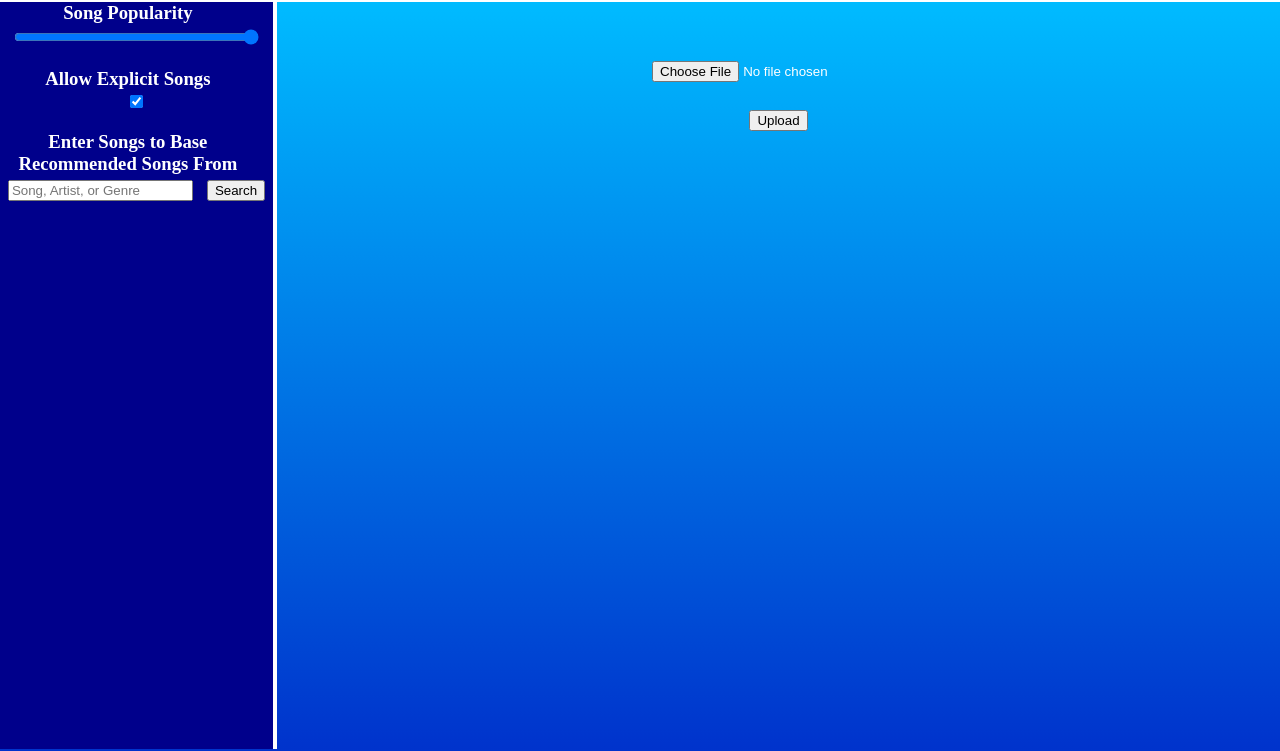
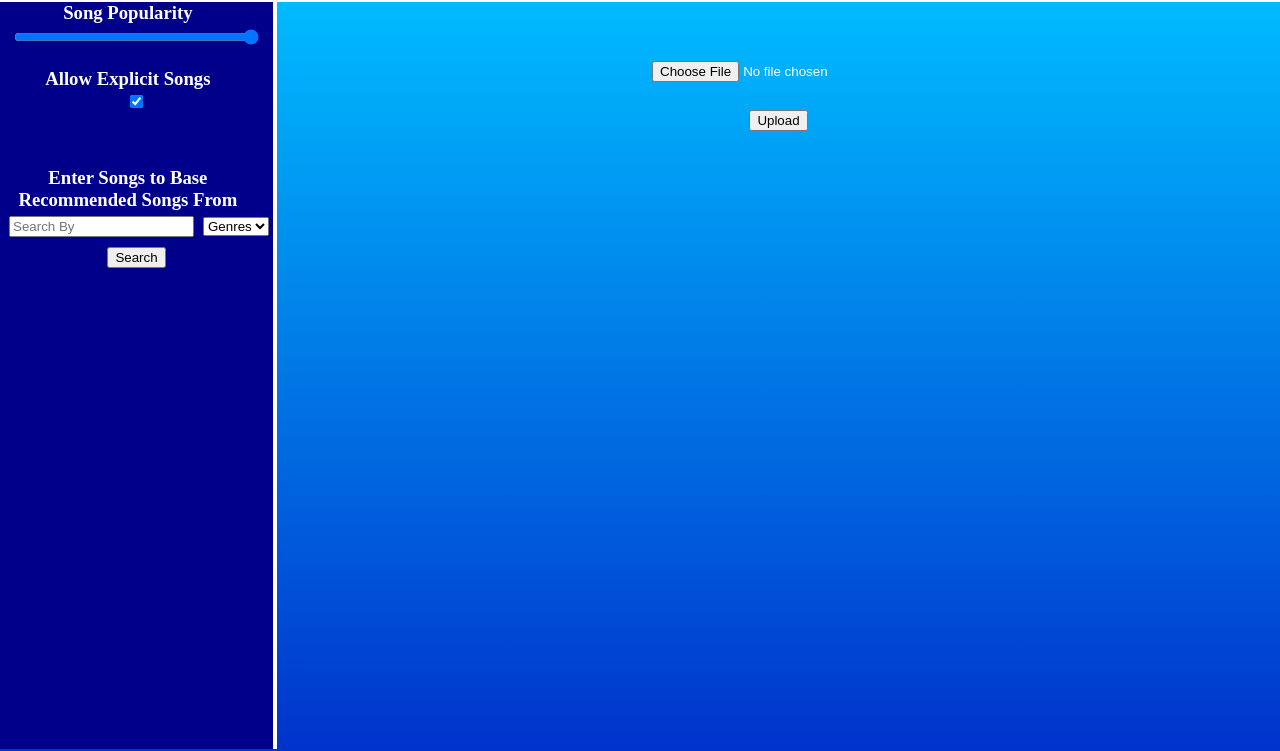
Before and after one commit to zwklingler/EmotionSongRecommender, a Django app: page / in a window 1280 px wide. Shown: the part 49-800 px from the top of the page. Run offline with Django 3.2, Linux system fonts and the light colour scheme.

Commit message:
Added the ability for users to seed recommendations based upon artists, songs, or genres

```diff
--- a/senior_project/emotion_song_recommender/static/emotion_song_recommender/index.css
+++ b/senior_project/emotion_song_recommender/static/emotion_song_recommender/index.css
@@ -248,3 +267,96 @@ input[type="range"] {
   color: white;
   text-align: center;
 }
+
+.search_result {
+  width: 100%;
+  display: block;
+  overflow: hidden;
+  margin: 0px;
+  color: black;
+  background-color: #73bbff;
+  border: solid white 1px;
+  margin-left: 5px;
+  margin-right: 5px;
+}
+
+.search_result:hover {
+  background-color: #0033CC;
+  cursor: pointer;
+}
+
+.search_results {
+  box-sizing: border-box;
+  display: inline;
+  margin-left: 5px;
+  margin-right: 5px;
+  display: block;
+  overflow: hidden;
+  margin: 0px;
+  display: block;
+  max-height: 25%;
+  overflow-y: scroll;
+  text-align: left;
+  width: 100%;
+}
+
+.select_results {
+  box-sizing: border-box;
+  display: inline;
+  margin-left: 5px;
+  margin-right: 5px;
+  display: block;
+  overflow: hidden;
+  margin: 0px;
+  display: block;
+  max-height: 25%;
+  overflow-y: scroll;
+  text-align: left;
+  width: 100%;
+}
+
+.select_result {
+  box-sizing: border-box;
+  width: 100%;
+  display: block;
+  overflow: hidden;
+  margin: 0px;
+  color: black;
+  background-color: #73bbff;
+  border: solid white 1px;
+}
+
+.select_type {
+  box-sizing: border-box;
+  float: left;
+  padding-left: 2px;
+  padding-right: 2px;
+  text-align: left;
+  background-color: #0033CC;
+  font-weight: bold;
+  width: 20%;
+}
+
+.select_text {
+  box-sizing: border-box;
+  float: left;
+  padding-left: 2px;
+  padding-right: 2px;
+  text-align: left;
+  background-color: #73bbff;
+  width: 80%;
+}
+
+.select_result:hover > .select_type {
+  background-color: #73bbff;
+  cursor: pointer;
+}
+
+.select_result:hover > .select_text {
+  background-color: #0033CC;
+  cursor: pointer;
+}
+
+.select_id {
+  display: none;
+}
--- a/senior_project/emotion_song_recommender/static/emotion_song_recommender/index.js
+++ b/senior_project/emotion_song_recommender/static/emotion_song_recommender/index.js
@@ -4,17 +4,25 @@ function upload() {
     reset_songs()
 
     var fd = new FormData();
-    var files = $('#image_file')[0].files;
-    var popularity = document.getElementById('popularity').value;
+    var files = $("#image_file")[0].files;
+    var popularity = document.getElementById("popularity").value;
+
+    var genres = getGenres()
+    var songs = getSongs()
+    var artists = getArtists()
+
 
     // Check file selected or not
     if (files.length > 0) {
-        fd.append('file', files[0]);
-        fd.append('popularity', popularity)
+        fd.append("file", files[0]);
+        fd.append("popularity", popularity)
+        fd.append("genres", JSON.stringify(genres))
+        fd.append("songs", JSON.stringify(songs))
+        fd.append("artists", JSON.stringify(artists))
 
         $.ajax({
-            url: '/get_emotion_songs/',
-            type: 'POST',
+            url: "/get_emotion_songs/",
+            type: "POST",
             data: fd,
             dataType: "json",
             contentType: false,
@@ -28,10 +36,9 @@ function upload() {
                 else {
                     console.log(data)
                     // Create titles
-                    if (data.songs.tracks.length > 0)
-                    {
+                    if (data.songs.tracks.length > 0) {
                         var emotionPrediction = data.emotion
-                        document.getElementById("emotion_prediction").innerText =  emotionPrediction.charAt(0).toUpperCase() + emotionPrediction.slice(1);
+                        document.getElementById("emotion_prediction").innerText = emotionPrediction.charAt(0).toUpperCase() + emotionPrediction.slice(1);
 
                         let div = document.createElement("div");
                         div.setAttribute("class", "song_title");
@@ -52,15 +59,13 @@ function upload() {
                         div.appendChild(artistTitle)
 
                         document.getElementById("song_results").appendChild(div);
-                        var useExplicit = document.getElementById('explicit').checked
+                        var useExplicit = document.getElementById("explicit").checked
 
                         var songCount = 0;
-                        for(var i = 0; i < data.songs.tracks.length; i++) {
+                        for (var i = 0; i < data.songs.tracks.length; i++) {
                             let track = data.songs.tracks[i]
-                            console.log(track.explicit)
 
-                            if (useExplicit == true || (useExplicit == false && track.explicit == false))
-                            {
+                            if (useExplicit == true || (useExplicit == false && track.explicit == false)) {
                                 songCount += 1
                                 div = document.createElement("div")
                                 div.setAttribute("class", "song");
@@ -76,8 +81,7 @@ function upload() {
                                 trackName.setAttribute("class", "track_name");
                                 trackName.textContent = track.name
                                 // Add On Click
-                                trackName.onclick = function()
-                                {
+                                trackName.onclick = function () {
                                     take_to_page(track.external_urls.spotify);
                                 }
                                 div.appendChild(trackName)
@@ -85,16 +89,13 @@ function upload() {
                                 // Track artist
                                 let trackArtist = document.createElement("span")
                                 trackArtist.setAttribute("class", "track_artist");
-                                for (var j = 0; j < track.artists.length; j++)
-                                {
-                                    if (j != 0)
-                                    {
+                                for (var j = 0; j < track.artists.length; j++) {
+                                    if (j != 0) {
                                         trackArtist.textContent += ", "
                                     }
                                     trackArtist.textContent += track.artists[j].name
                                 }
-                                trackArtist.onclick = function()
-                                {
+                                trackArtist.onclick = function () {
                                     take_to_page(track.artists[0].external_urls.spotify);
                                 }
                                 div.appendChild(trackArtist)
@@ -111,8 +112,7 @@ function upload() {
                         */
                     }
 
-                    else
-                    {
+                    else {
                         document.getElementById("error").style.visibility = "visible"
                         document.getElementById("error").textContent = "No songs were found. Change the settings and try again."
                     }
@@ -133,9 +133,204 @@ function upload() {
     }
 }
 
+function getGenres() {
+    selected = document.getElementById("selected_results")
+    var genres = []
+
+    if (selected.childNodes.length > 0) {
+        for (var i = 0; i < selected.childNodes.length; i++) {
+            if (selected.childNodes[i].childNodes.length >= 2) {
+                if (selected.childNodes[i].childNodes[0].innerText == "Genre") {
+                    genres.push(selected.childNodes[i].childNodes[1].innerText)
+                }
+            }
+        }
+    }
+    return genres
+}
+
+function getSongs() {
+    selected = document.getElementById("selected_results")
+    var songs = []
+
+    if (selected.childNodes.length > 0) {
+        for (var i = 0; i < selected.childNodes.length; i++) {
+            if (selected.childNodes[i].childNodes.length >= 3) {
+                if (selected.childNodes[i].childNodes[0].innerText == "Song") {
+                    songs.push(selected.childNodes[i].childNodes[2].innerText)
+                }
+            }
+        }
+    }
+    console.log(songs)
+    return songs
+}
+
+function getArtists() {
+    selected = document.getElementById("selected_results")
+    artists = []
+
+    if (selected.childNodes.length > 0) {
+        for (var i = 0; i < selected.childNodes.length; i++) {
+            if (selected.childNodes[i].childNodes.length >= 3) {
+                if (selected.childNodes[i].childNodes[0].innerText == "Artist") {
+                    artists.push(selected.childNodes[i].childNodes[2].innerText)
+                }
+            }
+        }
+    }
+    console.log(artists)
+    return artists
+}
+
+function removeSelected(text, type) {
+    alert(text + type)
+}
+
+function addToSeed(text, type, spotifyId) {
+
+    var selected = document.getElementById("selected_results")
+
+    div = document.createElement("div")
+    div.setAttribute("class", "select_result");
+
+    let selectType = document.createElement("span")
+    selectType.setAttribute("class", "select_type")
+    selectType.innerText = type.charAt(0).toUpperCase() + type.slice(1);
+    div.appendChild(selectType)
+
+    let selectText = document.createElement("span")
+    selectText.setAttribute("class", "select_text")
+    selectText.innerText = text
+    div.appendChild(selectText)
+
+    if (spotifyId != null)
+    {
+        let selectId = document.createElement("span")
+        selectId.setAttribute("class", "select_id")
+        selectId.innerText = spotifyId
+        div.appendChild(selectId)
+    }
+
+    div.onclick = function () {
+        removeSelected(text, type);
+    }
+
+    document.getElementById("selected_results").appendChild(div)
+    document.getElementById("selected_results").style.display = "inline";
+}
+
+function search() {
+    document.getElementById("search_spinner").style.display = "inline"
+    reset_search_results()
+    var fd = new FormData();
+    search_by = document.getElementById("search_by").value;
+    search_text = document.getElementById("search_text").value;
+
+
+    fd.append("search_by", search_by)
+    fd.append("search_text", search_text)
+
+    $.ajax({
+        url: "/search/",
+        type: "POST",
+        data: fd,
+        dataType: "json",
+        contentType: false,
+        processData: false,
+        success: function (data, status) {
+            document.getElementById("search_spinner").style.display = "none"
+            console.log(data)
+
+            if (data.songs != null && data.songs.tracks.items.length > 0) {
+                for (var i = 0; i < data.songs.tracks.items.length; i++) {
+                    div = document.createElement("div")
+                    div.setAttribute("class", "search_result");
+                    track = data.songs.tracks.items[i];
+
+                    // Search Item Result
+                    let searchItem = document.createElement("span")
+                    searchItem.setAttribute("class", "search_track");
+
+                    let trackArtist = ""
+                    for (var j = 0; j < track.artists.length; j++) {
+                        if (j != 0) {
+                            trackArtist += ", "
+                        }
+                        trackArtist += track.artists[j].name
+                    }
+                    let text = track.name
+                    searchItem.innerText = track.name + " by " + trackArtist;
+                    div.appendChild(searchItem)
+                    // Add On Click
+                    div.onclick = function () {
+                        addToSeed(text, "song", track.id);
+                    }
+                    document.getElementById("search_results").appendChild(div);
+                }
+            }
+            else if (data.artists != null && data.artists.artists.items.length > 0) {
+                div = document.createElement("div")
+                div.setAttribute("class", "search_result");
+
+                for (var i = 0; i < data.artists.artists.items.length; i++) {
+                    div = document.createElement("div")
+                    div.setAttribute("class", "search_result");
+                    artist = data.artists.artists.items[i];
+
+                    // Search Item Result
+                    let searchItem = document.createElement("span")
+                    searchItem.setAttribute("class", "search_artist");
+
+                    let text = artist.name
+                    searchItem.innerText = text;
+
+                    div.appendChild(searchItem)
+                    // Add On Click
+                    div.onclick = function () {
+                        addToSeed(text, "artist", artist.id);
+                    }
+                    document.getElementById("search_results").appendChild(div);
+                }
+            }
+            else if (data.genres != null && data.genres.length > 0) {
+                div = document.createElement("div")
+                div.setAttribute("class", "search_result");
+
+                for (var i = 0; i < data.genres.length; i++) {
+                    div = document.createElement("div")
+                    div.setAttribute("class", "search_result");
+                    genre = data.genres[i];
+
+                    // Search Item Result
+                    let searchItem = document.createElement("span")
+                    searchItem.setAttribute("class", "search_genre");
+
+                    let text = genre
+                    searchItem.innerText = text;
+
+                    div.appendChild(searchItem)
+                    // Add On Click
+                    div.onclick = function () {
+                        addToSeed(text, "genre", null);
+                    }
+                    document.getElementById("search_results").appendChild(div);
+                }
+            }
+            else {
+
+            }
+
+        },
+        error: function () {
+            document.getElementById("search_spinner").style.display = "none"
+        }
+    });
+}
+
 // Preview the uploaded file
 function load_file(event) {
-    var output = document.getElementById('preview');
+    var output = document.getElementById("preview");
     output.style.visibility = "visible"
     output.src = URL.createObjectURL(event.target.files[0]);
     output.onload = function () {
@@ -152,7 +347,14 @@ function reset_songs() {
     document.getElementById("emotion_prediction").innerText = ""
 }
 
+function reset_search_results() {
+    var parent = document.getElementById("search_results");
+    while (parent.firstChild) {
+        parent.removeChild(parent.firstChild);
+    }
+}
+
 // Take user to the passed in link
 function take_to_page(link) {
-    window.open(link, '_newtab')
+    window.open(link, "_newtab")
 }
--- a/senior_project/emotion_song_recommender/templates/emotion_song_recommender/index.html
+++ b/senior_project/emotion_song_recommender/templates/emotion_song_recommender/index.html
@@ -29,12 +29,32 @@
         <input class="settings" type="checkbox" id="explicit" name="explicit" value="explicit" checked>
         <br><br>
 
+        <!-- Selected Results -->
+        <div id='selected_results' class="selected_results">
+        </div>
+        <br><br>
+
         <h3 class="settings_text">Enter Songs to Base Recommended Songs From</h3>
-        <input class="settings" type="text" placeholder="Song, Artist, or Genre">
-        <input class="settings" type="button" value="Search">
+        <input class="settings" type="text" id="search_text" placeholder="Search By">
+        <select class="settings" id="search_by">
+          <option value="genre">Genres</option>
+          <option value="song">Songs</option>
+          <option value="artist">Artists</option>
+        </select>
+
+        <input class="settings" type="button" value="Search" onclick="search()">
+        <br>
+        <img id="search_spinner" class="spinner" src="{% static 'emotion_song_recommender/spinner.gif' %}" height="100px" width="100px">
+
+        <!-- Search Results -->
+        <div id="search_results" class="search_results">
+        </div>
+
+      </div>
 
 
-      </div>
+
+
 
 
       <div class="content">
--- a/senior_project/emotion_song_recommender/urls.py
+++ b/senior_project/emotion_song_recommender/urls.py
@@ -3,6 +3,7 @@ from . import views
 
 urlpatterns = [
     path('', views.home, name='emotion_song_recommender_home'),
-    path('get_emotion_songs/', views.get_emotion_songs, name="emotion_song_recommender_get_emotion"),
+    path('get_emotion_songs/', views.get_emotion_songs, name="emotion_song_recommender_get_emotion_songs"),
+    path('search/', views.search, name="emotion_song_recommender_search")
 
 ]
--- a/senior_project/emotion_song_recommender/views.py
+++ b/senior_project/emotion_song_recommender/views.py
@@ -26,14 +26,60 @@ import json
 import numpy as np
 from .spotifyAPI import spotifyAPI
 
-
 def home(request):
     return render(request, 'emotion_song_recommender/index.html')
 
 @csrf_exempt
-def search_songs(request):
+def search(request):
     if request.method == 'POST':
-        print("SUCCESS")
+        data = {}
+
+        song_data = ''
+        artist_data = ''
+        genre_data = ''
+        data = {}
+
+
+        try:
+            search_by = request.POST.get('search_by')
+            search_text = request.POST.get('search_text')
+            data = {}
+            if (search_text != None and search_by != None):
+                if (search_by == 'song'):
+                    song_data = search_songs(request, search_text)
+                    data = {
+                        'songs': song_data,
+                    }
+                elif (search_by == 'artist'):
+                    artist_data = search_artists(request, search_text)
+                    data = {
+                        'artists': artist_data,
+                    }
+                else:
+                    genres = search_genres(request)
+                    genre_data = []
+                    for genre in genres['genres']:
+                        if (search_text.lower() in genre):
+                            genre_data.append(genre)
+                    data = {
+                        'genres': genre_data
+                    }
+
+
+            else:
+                data = {
+                    'error': 'Enter data to search.'
+                }
+        except:
+            data = {
+                'error': 'An Error Occurred. Try again.'
+            }
+        if bool(data) == False:
+            data = {
+                'error': 'No results were found. Try again.'
+            }
+
+        return JsonResponse(data)
 
 @csrf_exempt
 def get_emotion_songs(request):
@@ -41,6 +87,11 @@ def get_emotion_songs(request):
 
         data = {}
         popularity = request.POST.get('popularity')
+
+        genres = json.loads(request.POST.get('genres'))
+        songs = json.loads(request.POST.get('songs'))
+        artists = json.loads(request.POST.get('artists'))
+
 
         image = _grab_image(stream=request.FILES["file"])
         while image.shape[0] > 500 and image.shape[1] > 500:
@@ -71,7 +122,7 @@ def get_emotion_songs(request):
                 emotion_detection = ('angry', 'happy', 'sad', 'neutral')
                 emotion_prediction = emotion_detection[max_index]
 
-                song_data = get_songs(request, emotion_prediction, popularity)
+                song_data = get_songs(request, emotion_prediction, popularity, genres, songs, artists)
 
                 data = {
                     'songs': song_data,
@@ -164,9 +215,11 @@ def get_parameters(emotion):
 
     return valence, tempo, energy
 
-def get_songs(request, emotion, popularity):
-    # load yml file with hidden variables into dictionary
-    constants = yaml.load(open('./constants.yml'), Loader=yaml.Loader)
+def get_spotify_connection(request):
+# load yml file with hidden variables into dictionary
+
+    constants_file = './constants.yml'
+    constants = yaml.load(open(constants_file), Loader=yaml.Loader)
 
     spotify_id = constants['database']['client_id']
     spotify_secret = constants['database']['client_secret']
@@ -182,22 +235,77 @@ def get_songs(request, emotion, popularity):
         print(spotify.access_token_expires)
         request.session['token_expiration'] = str(spotify.access_token_expires.toordinal())
         request.session['token'] = str(spotify.access_token)
-    print(spotify.access_token_did_expire)
-    print(spotify.access_token)
 
     headers = {
         "Authorization": f"Bearer {spotify.access_token}"
     }
+
+    return headers
+
+def search_songs(request, text):
+    headers = get_spotify_connection(request)
+    endpoint = "https://api.spotify.com/v1/search"
+
+    data = urlencode({"q": text, "type": "track", "limit": 30})
+
+    lookup_url = f"{endpoint}?{data}"
+    r = requests.get(lookup_url, headers=headers)
+    return r.json()
+
+def search_artists(request, text):
+    headers = get_spotify_connection(request)
+    endpoint = "https://api.spotify.com/v1/search"
+
+    data = urlencode({"q": text, "type": "artist", "limit": 30})
+
+    lookup_url = f"{endpoint}?{data}"
+    r = requests.get(lookup_url, headers=headers)
+    return r.json()
+
+def search_genres(request):
+    headers = get_spotify_connection(request)
+    endpoint = "https://api.spotify.com/v1/recommendations/available-genre-seeds"
+    data = urlencode({})
+
+    lookup_url = f"{endpoint}?{data}"
+    r = requests.get(lookup_url, headers=headers)
+    return r.json()
+
+def get_songs(request, emotion, popularity, genres, songs, artists):
+    headers = get_spotify_connection(request)
 
     endpoint = "https://api.spotify.com/v1/recommendations"
 
     # Get possible genres for seeding
     #endpoint = "https://api.spotify.com/v1/recommendations/available-genre-seeds"
 
+    genre_string = ''
+    song_string = ''
+    artist_string = ''
+
+    if (genres == None or len(genres) == 0) and (songs == None or len(songs) == 0) and (artists == None or len(artists) == 0):
+        genre_string = 'pop'
+    else:
+        if (genres != None and len(genres) > 0):
+            for i in range(len(genres)):
+                genre_string += genres[i]
+                if len(genres) - 1 != i:
+                    genre_string += ','
+        if (songs != None and len(songs) > 0):
+            for i in range(len(songs)):
+                        song_string += songs[i]
+                        if len(songs) - 1 != i:
+                            song_string += ','
+        if (artists != None and len(artists) > 0):
+            for i in range(len(artists)):
+                        artist_string += artists[i]
+                        if len(artists) - 1 != i:
+                            artist_string += ','
+
     valence, tempo, energy = get_parameters(emotion)
-    data = urlencode({"seed_genres": "rock", "target_valence": valence, "target_tempo": tempo, "target_popularity": popularity, "target_energy": energy, "limit": 30, "max_liveness": 0.35})
+    data = urlencode({"seed_genres": genre_string, "seed_tracks": song_string, "seed_artists": artist_string, "target_valence": valence, "target_tempo": tempo, "target_popularity": popularity, "target_energy": energy, "limit": 30, "max_liveness": 0.35})
 
     lookup_url = f"{endpoint}?{data}"
     r = requests.get(lookup_url, headers=headers)
-    #print(r.json())
+    #print(r.json)
     return r.json()
```
Also changed, not shown: other parts of senior_project/emotion_song_recommender/static/emotion_song_recommender/index.css (+23 -4 lines).
